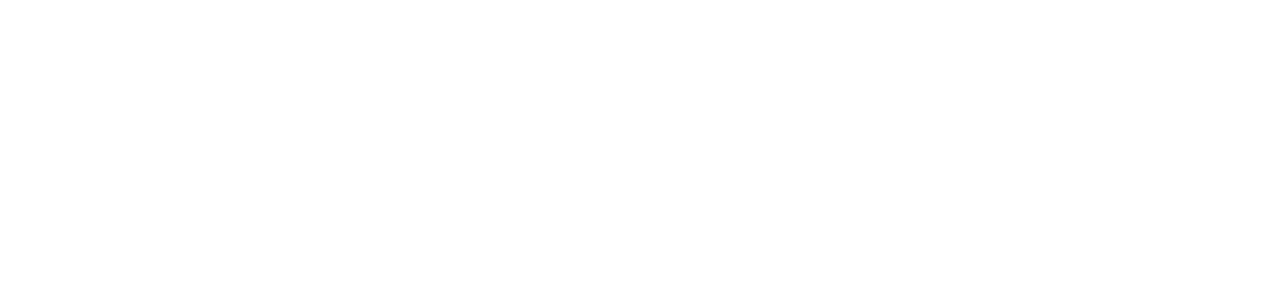
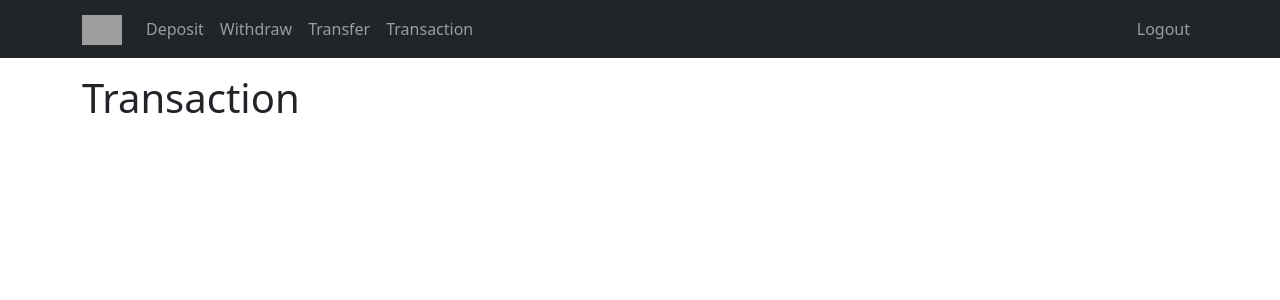
Before and after one commit to piyawatx/clicknext-test, a Nuxt app: page /Transaction in a window 1280 px wide. Before the commit this address had no page. Shown: the top 300 px of the page. Built offline with nearby package versions, Linux system fonts and the light colour scheme; grey boxes are pictures that could not be loaded.

Commit message:
เพิ่มหน้า deposit, transaction, transfer, withdraw

```diff
--- /dev/null
+++ b/pages/Transaction/index.vue
@@ -0,0 +1,14 @@
+<template>
+  <div>
+    <h1>Transaction</h1>
+  </div>
+</template>
+
+<script>
+export default {
+  layout: 'navbar',
+}
+</script>
+
+<style>
+</style>
--- /dev/null
+++ b/pages/Transfer/index.vue
@@ -0,0 +1,14 @@
+<template>
+  <div>
+    <h1>Transfer</h1>
+  </div>
+</template>
+
+<script>
+export default {
+  layout: 'navbar',
+}
+</script>
+
+<style>
+</style>
--- /dev/null
+++ b/pages/deposit/index.vue
@@ -0,0 +1,14 @@
+<template>
+  <div>
+    <h1>Deposit</h1>
+  </div>
+</template>
+
+<script>
+export default {
+  layout: 'navbar',
+}
+</script>
+
+<style>
+</style>
--- /dev/null
+++ b/pages/withdraw/index.vue
@@ -0,0 +1,14 @@
+<template>
+  <div>
+    <h1>Withdraw</h1>
+  </div>
+</template>
+
+<script>
+export default {
+  layout: 'navbar',
+}
+</script>
+
+<style>
+</style>
```
